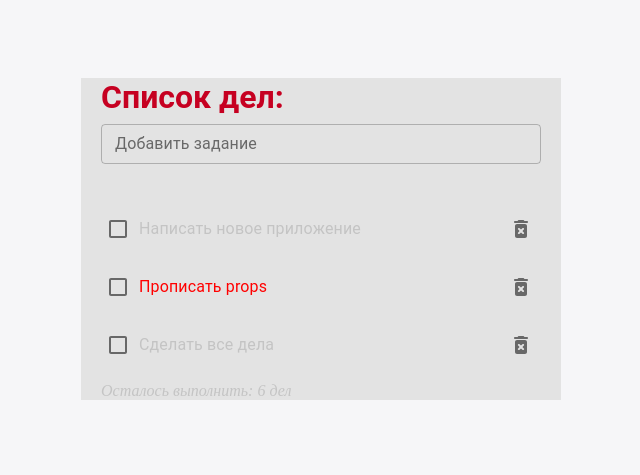
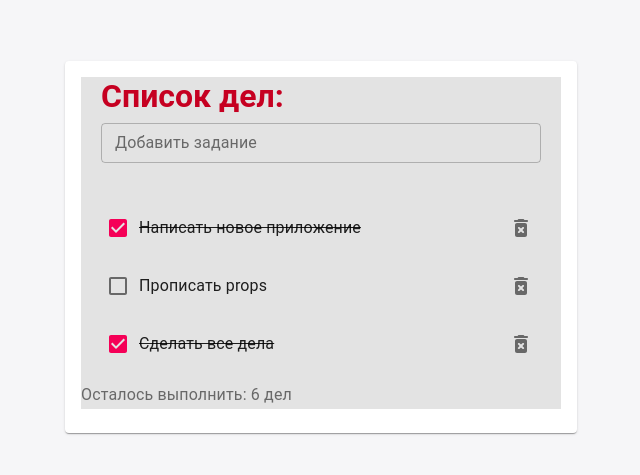
Before and after one commit to WebHeroSchool/todogala, a React (Create React App) app: page / in a window 1280 px wide. Shown: the part 161-636 px from the top of the page, without its empty margins (319-959 px from the left). Built offline with nearby package versions, Linux system fonts and the light colour scheme.

Commit message:
new file for setState

```diff
--- a/src/components/App/App.js
+++ b/src/components/App/App.js
@@ -2,6 +2,8 @@ import React from 'react';
 import InputItem from '../InputItem/InputItem'
 import ItemList from '../ItemList/ItemList';
 import Footer from '../Footer/Footer';
+import Card from '@material-ui/core/Card';
+import CardContent from '@material-ui/core/CardContent';
 
 import styles from './App.module.css';
 
@@ -10,33 +12,53 @@ class App extends React.Component {
         items: [
             {
                 value: 'Написать новое приложение',
-                isDone: true
+                isDone: true,
+                id: 1
             },
             {
                 value: 'Прописать props',
-                isDone: false
+                isDone: false,
+                id: 2
             },
             {
                 value: 'Сделать все дела',
-                isDone: true
+                isDone: true,
+                id: 3
             }
         ],
+        count: 6
     };
 
-    onClickDone = isDone => console.log(isDone)
+    onClickDone = id => {
+        const newItemList = this.state.items.map(item => {
+            const newItem = { ...item };
+
+            if (item.id === id) {
+                newItem.isDone = !item.isDone;
+            }
+
+            return newItem;
+        });
+
+        this.setState({ items: newItemList });
+    };
 
     render() {
-        document.body.style.margin = '0';
         return (
             <div className={styles.wrap}>
-                <div className={styles.main}>
+                <Card>
+                    <CardContent>
+                 <div className={styles.main}>
                     <h1 className={styles.title}>Список дел:</h1>
                     <InputItem />
                     <ItemList items={this.state.items} onClickDone={this.onClickDone} />
-                    <Footer taskCount={6} />
+                    <Footer count={this.state.count} />
                 </div>
+                    </CardContent>
+                </Card>
+
             </div>);
     }
-}
+};
 
 export default App;
--- a/src/components/Footer/Footer.js
+++ b/src/components/Footer/Footer.js
@@ -1,8 +1,11 @@
+import { Typography } from '@material-ui/core';
 import React from 'react';
 import styles from './Footer.module.css'
 
-const Footer = ({ taskCount }) => (
-        <div className={styles.tasks}> Осталось выполнить: {taskCount} дел</div>
+const Footer = ({ count, onClickFooter }) => (
+        <Typography variant = 'subtitle1' color='textSecondary' onClick={onClickFooter}>
+                Осталось выполнить: {count} дел
+        </Typography>
 );
 
 export default Footer;
--- a/src/components/Item/Item.js
+++ b/src/components/Item/Item.js
@@ -1,31 +1,34 @@
 import React from "react";
-import styles from "./Item.module.css"
-import classnames from "classnames"
 import ListItem from '@material-ui/core/ListItem';
 import ListItemSecondaryAction from '@material-ui/core/ListItemSecondaryAction';
 import ListItemText from '@material-ui/core/ListItemText';
 import Checkbox from '@material-ui/core/Checkbox';
 import IconButton from '@material-ui/core/IconButton';
 import DeleteForeverRoundedIcon from '@material-ui/icons/DeleteForeverRounded';
+import { withStyles } from '@material-ui/core/styles'
 
+const styles = {
+    done: {
+        textDecoration: 'line-through'
+    }
+};
 
-const Item = ({value, isDone, onClickDone}) => (
-    <ListItem className={
-        classnames({
-            [styles.item]: true,
-            [styles.done]: isDone
-        })
-    } >
+const Item = ({value, isDone, classes, onClickDone, id}) => (
+    <ListItem fullWidth>
         <Checkbox
-            onClick={() => onClickDone(isDone)}
+            checked={isDone}
+            tabIndex={-1}
+            onClick={() => onClickDone(id)}
         />
-        <ListItemText > {value}</ListItemText>
-        <ListItemSecondaryAction className={styles.delete}>
+            <ListItemText primary={value} classes={{
+                root: isDone && classes.done
+            }} />
+        <ListItemSecondaryAction>
             <IconButton aria-label="Comments">
-                <DeleteForeverRoundedIcon />
+            <DeleteForeverRoundedIcon />
             </IconButton>
         </ListItemSecondaryAction>
     </ListItem>
 );
 
-export default Item;
+export default withStyles(styles)(Item);
--- a/src/components/ItemList/ItemList.js
+++ b/src/components/ItemList/ItemList.js
@@ -2,12 +2,15 @@ import React from "react";
 import Item from "../Item/Item";
 import List from '@material-ui/core/List';
 
-const ItemList = ({value, items, onClickDone}) => (
-	<List>
-		{items.map(item => (
-			<Item key={item.value} value={item.value} isDone={item.isDone} onClickDone={onClickDone} />
-		))}
-	</List>
-);
+const ItemList = ({value, items, onClickDone}) => (<List>
+	{items.map(item => < li key={item.value}>
+			<Item
+				value={item.value}
+				isDone={item.isDone}
+				id={item.id}
+				onClickDone={onClickDone}
+				/>
+	</li>)}
+</List>);
 
 export default ItemList;
```
